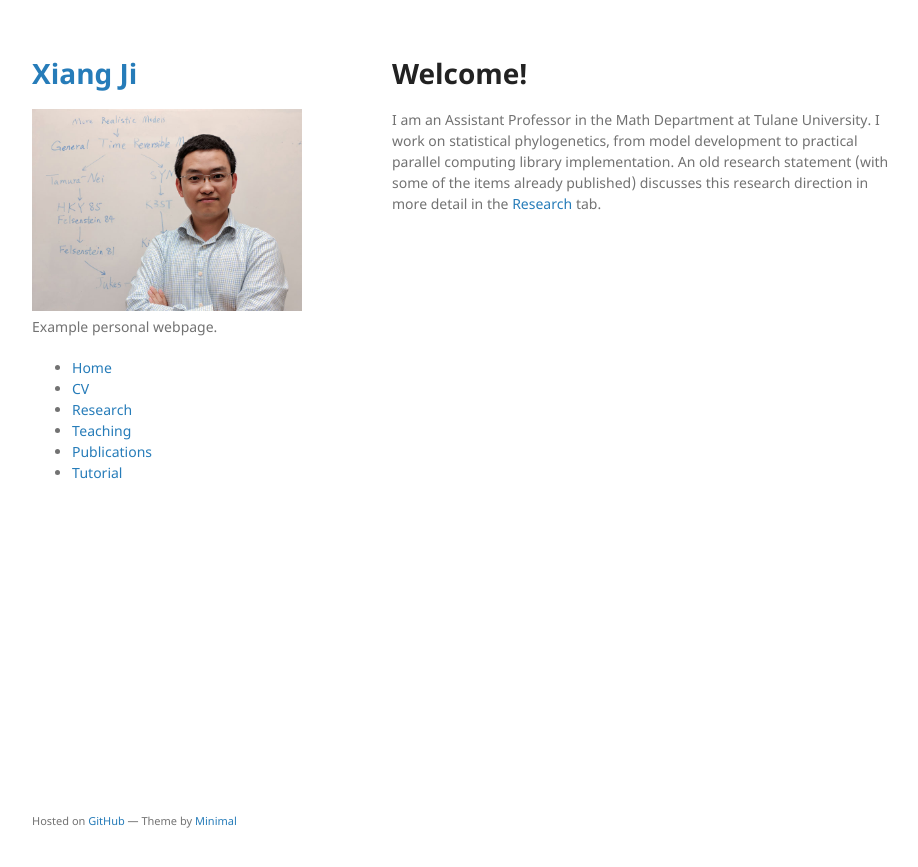
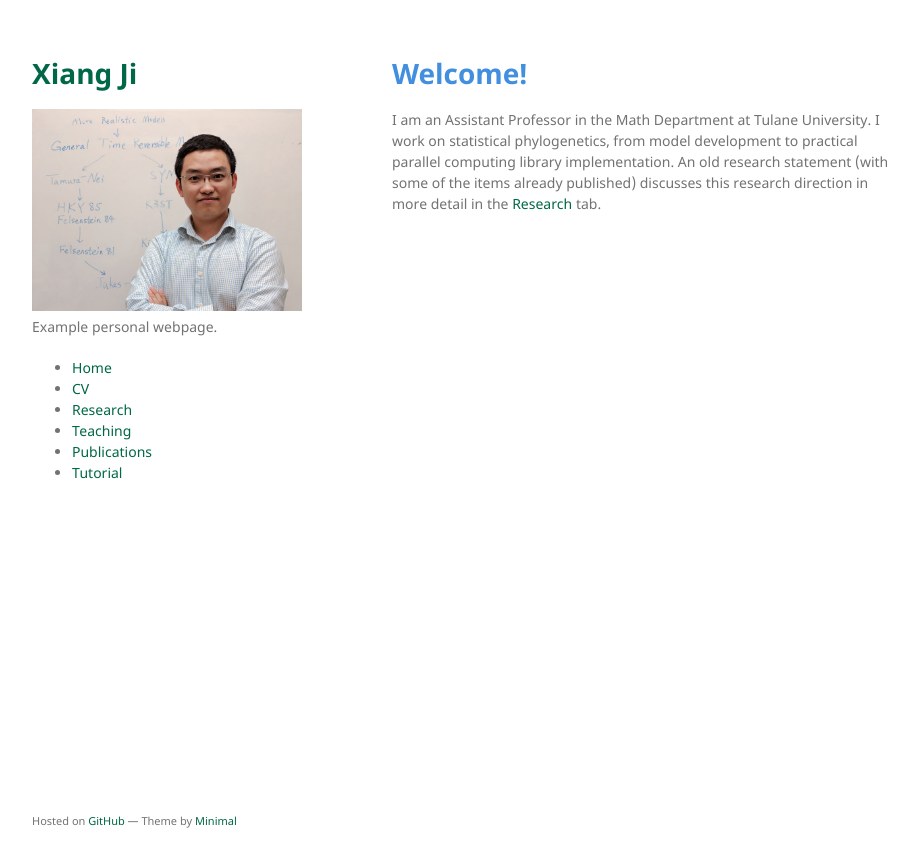
Before and after one commit to xji3/xji3.github.io, a Jekyll site: the page built from index.md, in a window 1280 px wide. Shown: the top 867 px of the page, without its empty margins (178-1096 px from the left). Built offline with Jekyll 4.4.1, drawn with Linux system fonts in a browser that asks for light colours.

Commit message:
change color

```diff
--- a/_sass/jekyll-theme-minimal.scss
+++ b/_sass/jekyll-theme-minimal.scss
@@ -9,7 +9,12 @@ body {
   font-weight:400;
 }
 
-h1, h2, h3, h4, h5, h6 {
+h1 {
+  color:#418FDE;
+  margin:0 0 20px;
+}
+
+h2, h3, h4, h5, h6 {
   color:#222;
   margin:0 0 20px;
 }
@@ -35,7 +40,7 @@ h3, h4, h5, h6 {
 }
 
 a {
-  color:#267CB9;
+  color:#006747;
   text-decoration:none;
 }
 
```
